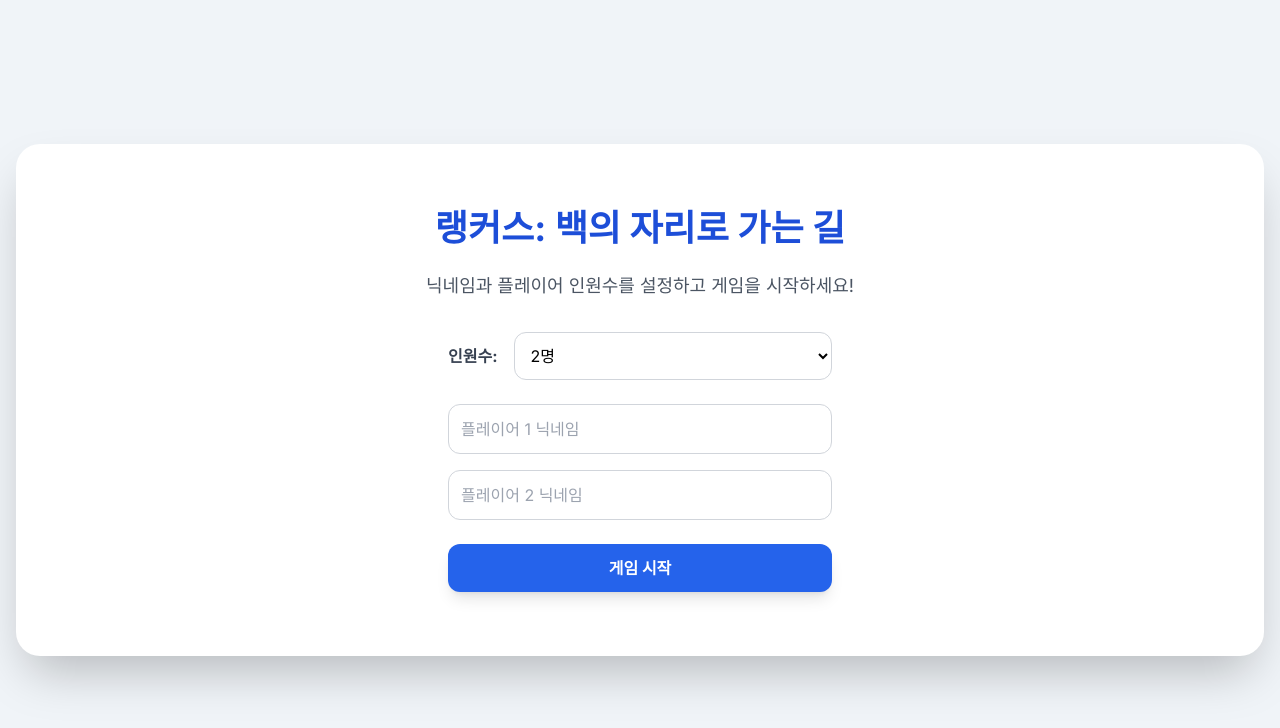
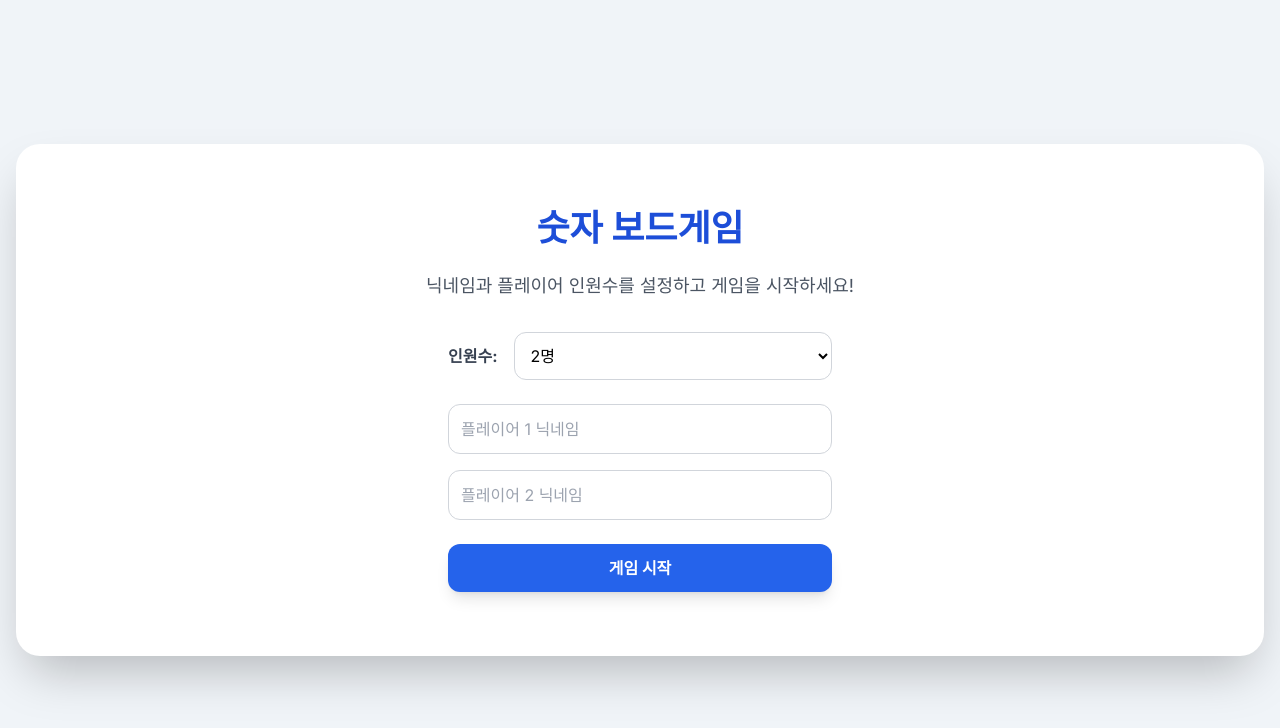
Before and after one commit to alswndl/minju, a plain HTML site: page mj-c/htmls/index3.html in a window 1280 px wide. Drawn offline with nearby package versions, Linux system fonts and the light colour scheme.

Commit message:
Update index3.html

```diff
--- a/mj-c/htmls/index3.html
+++ b/mj-c/htmls/index3.html
@@ -42,7 +42,7 @@
 
         <!-- 시작 화면 -->
         <div id="start-screen-container" class="w-full flex flex-col items-center justify-center text-center p-8 transition-opacity duration-500">
-            <h1 class="text-4xl font-extrabold text-blue-700 mb-6">랭커스: 백의 자리로 가는 길</h1>
+            <h1 class="text-4xl font-extrabold text-blue-700 mb-6">숫자 보드게임</h1>
             <p class="text-lg text-gray-600 mb-8">닉네임과 플레이어 인원수를 설정하고 게임을 시작하세요!</p>
 
             <div class="flex flex-col gap-6 w-full max-w-sm">
```
